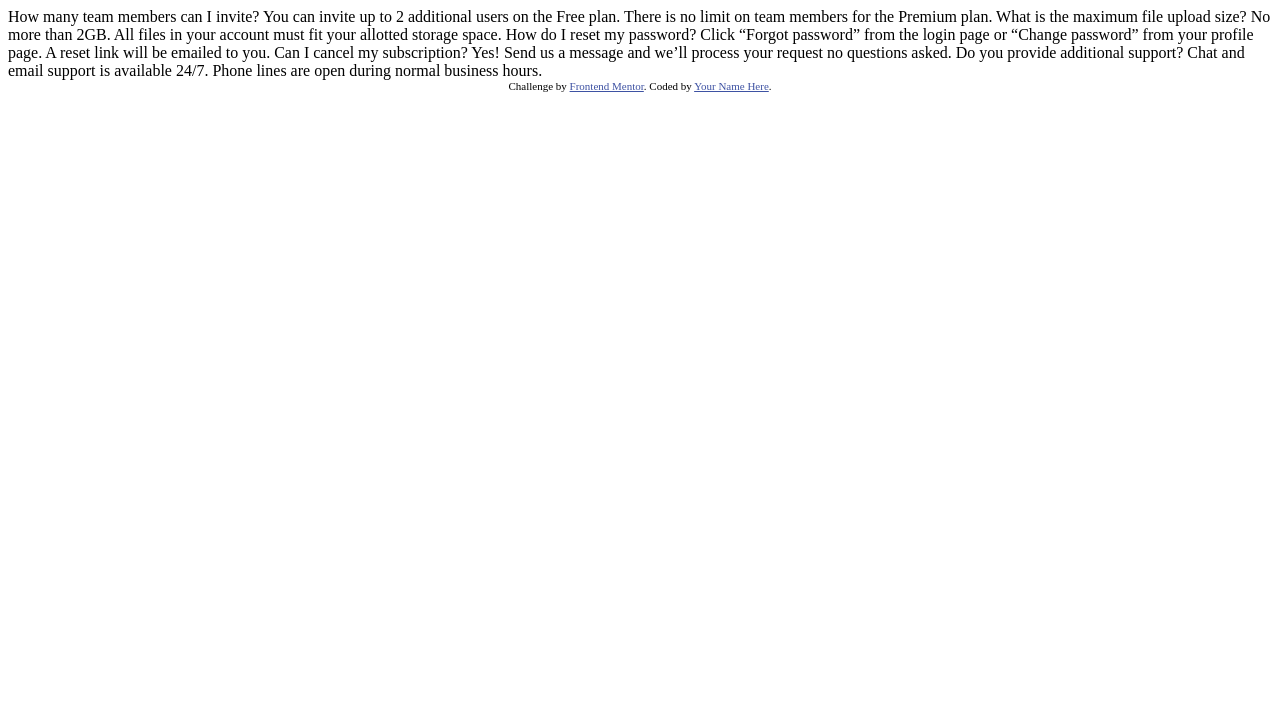
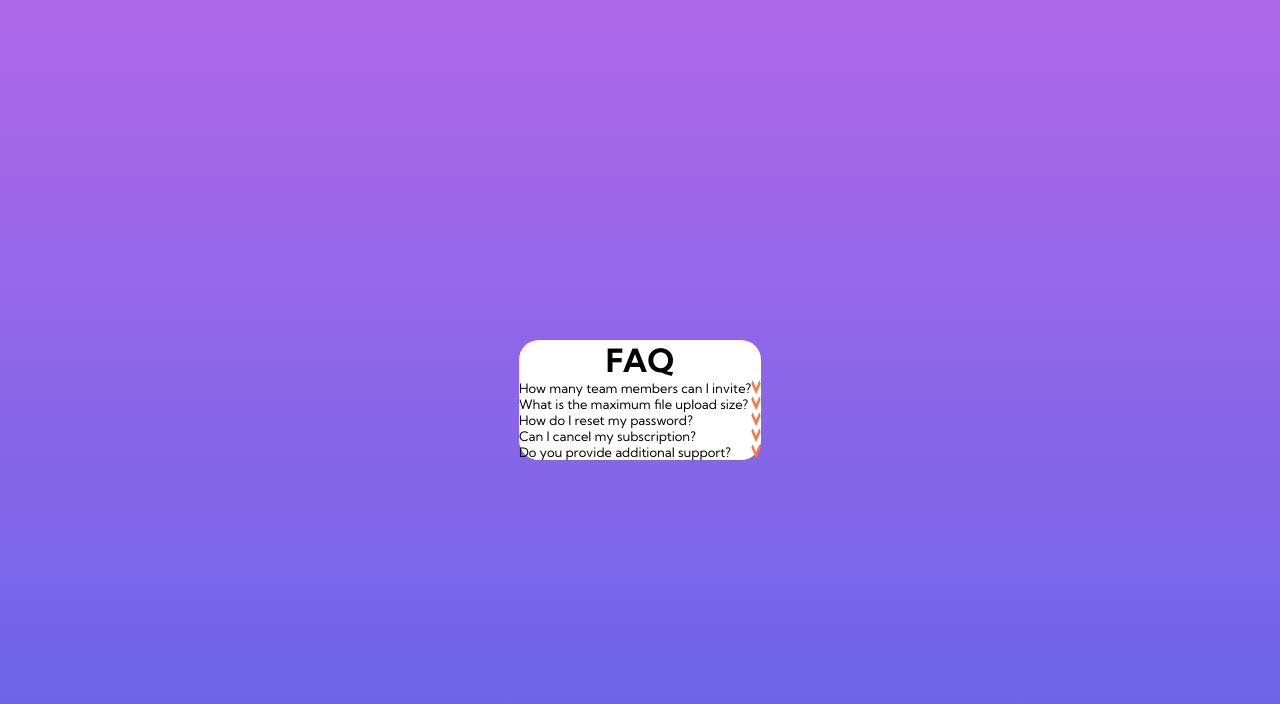
Before and after one commit to oryanhach/faq-accordion-card, a plain HTML site: page index.html in a window 1280 px wide. Drawn offline with Linux system fonts and the light colour scheme.

Commit message:
add html & basic css

```diff
--- a/index.html
+++ b/index.html
@@ -1,40 +1,130 @@
 <!DOCTYPE html>
 <html lang="en">
 	<head>
-  <meta charset="UTF-8">
-  <meta name="viewport" content="width=device-width, initial-scale=1.0"> <!-- displays site properly based on user's device -->
+		<meta charset="UTF-8" />
+		<meta name="viewport" content="width=device-width, initial-scale=1.0" />
+		<!-- displays site properly based on user's device -->
 
-  <link rel="icon" type="image/png" sizes="32x32" href="./images/favicon-32x32.png">
+		<link
+			rel="icon"
+			type="image/png"
+			sizes="32x32"
+			href="./images/favicon-32x32.png" />
 
 		<title>Frontend Mentor | FAQ Accordion Card</title>
 
-  <!-- Feel free to remove these styles or customise in your own stylesheet 👍 -->
-  <style>
-    .attribution { font-size: 11px; text-align: center; }
-    .attribution a { color: hsl(228, 45%, 44%); }
-  </style>
+		<!-- MY CSS -->
+		<link rel="stylesheet" href="style.css" />
+
+		<!-- GOOGLE FONTS -->
+		<link rel="preconnect" href="https://fonts.googleapis.com" />
+		<link rel="preconnect" href="https://fonts.gstatic.com" crossorigin />
+		<link
+			href="https://fonts.googleapis.com/css2?family=Kumbh+Sans:wght@400;700&display=swap"
+			rel="stylesheet" />
 	</head>
 	<body>
+		<main>
+			<div class="accordion-card">
+				<section class="illustration">
+					<img
+						src="images/illustration-woman-online-desktop.svg"
+						alt="woman illustration"
+						class="illustration__woman" />
+					<img
+						src="images/illustration-box-desktop.svg"
+						alt="box illustration"
+						class="illustration__box" />
+					<img
+						src="images/bg-pattern-desktop.svg"
+						alt="background pattern"
+						class="illustration__background" />
+				</section>
+
+				<div class="faq">
+					<header>
+						<h1 class="faq__title">FAQ</h1>
+					</header>
+
+					<div class="faq__list">
+						<div>
+							<p class="faq__question">
 								How many team members can I invite?
-  You can invite up to 2 additional users on the Free plan. There is no limit on
-  team members for the Premium plan.
+							</p>
+							<img
+								src="images/icon-arrow-down.svg"
+								alt="arrow icon"
+								class="faq__arrow" />
+							<p class="faq__answer">
+								You can invite up to 2 additional users on the
+								Free plan. There is no limit on team members for
+								the Premium plan.
+							</p>
+						</div>
 
+						<div>
+							<p class="faq__question">
 								What is the maximum file upload size?
-  No more than 2GB. All files in your account must fit your allotted storage space.
+							</p>
+							<img
+								src="images/icon-arrow-down.svg"
+								alt="arrow icon"
+								class="faq__arrow" />
 
+							<p class="faq__answer">
+								No more than 2GB. All files in your account must
+								fit your allotted storage space.
+							</p>
+						</div>
+
+						<div>
+							<p class="faq__question">
 								How do I reset my password?
-  Click “Forgot password” from the login page or “Change password” from your profile page.
-  A reset link will be emailed to you.
+							</p>
+							<img
+								src="images/icon-arrow-down.svg"
+								alt="arrow icon"
+								class="faq__arrow" />
 
+							<p class="faq__answer">
+								Click “Forgot password” from the login page or
+								“Change password” from your profile page. A
+								reset link will be emailed to you.
+							</p>
+						</div>
+
+						<div>
+							<p class="faq__question">
 								Can I cancel my subscription?
-  Yes! Send us a message and we’ll process your request no questions asked.
+							</p>
+							<img
+								src="images/icon-arrow-down.svg"
+								alt="arrow icon"
+								class="faq__arrow" />
 
+							<p class="faq__answer">
+								Yes! Send us a message and we’ll process your
+								request no questions asked.
+							</p>
+						</div>
+
+						<div>
+							<p class="faq__question">
 								Do you provide additional support?
-  Chat and email support is available 24/7. Phone lines are open during normal business hours.
+							</p>
+							<img
+								src="images/icon-arrow-down.svg"
+								alt="arrow icon"
+								class="faq__arrow" />
 
-  <div class="attribution">
-    Challenge by <a href="https://www.frontendmentor.io?ref=challenge" target="_blank">Frontend Mentor</a>.
-    Coded by <a href="#">Your Name Here</a>.
+							<p class="faq__answer">
+								Chat and email support is available 24/7. Phone
+								lines are open during normal business hours.
+							</p>
 						</div>
+					</div>
+				</div>
+			</div>
+		</main>
 	</body>
 </html>
--- /dev/null
+++ b/style.css
@@ -0,0 +1,82 @@
+*,
+*::before,
+*::after {
+	box-sizing: border-box;
+}
+
+* {
+	margin: 0;
+}
+
+body {
+	-webkit-font-smoothing: antialiased;
+}
+
+img,
+picture,
+video,
+canvas,
+svg {
+	display: block;
+	max-width: 100%;
+}
+
+input,
+button,
+textarea,
+select {
+	font: inherit;
+}
+
+p,
+h1,
+h2,
+h3,
+h4,
+h5,
+h6 {
+	overflow-wrap: break-word;
+}
+
+body {
+	background-image: linear-gradient(
+		to bottom,
+		hsl(273, 75%, 66%),
+		hsl(240, 73%, 65%)
+	);
+	background-repeat: no-repeat;
+	height: 100vh;
+	display: grid;
+	place-content: center;
+	font-family: 'Kumbh Sans', sans-serif;
+}
+
+.accordion-card {
+	background-color: #ffffff;
+
+	border-radius: 20px;
+}
+
+.illustration {
+	display: none;
+}
+
+.faq {
+}
+
+.faq__title {
+	text-align: center;
+}
+
+.faq__list div {
+	display: flex;
+	justify-content: space-between;
+}
+
+.faq__question {
+	font-size: 13px;
+}
+
+.faq__answer {
+	display: none;
+}
```
Lines whose indentation alone changed are shown as unchanged.
